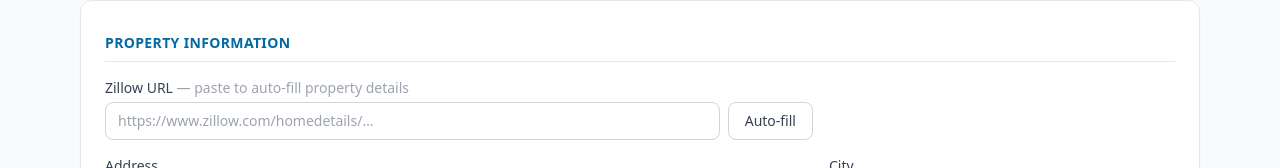
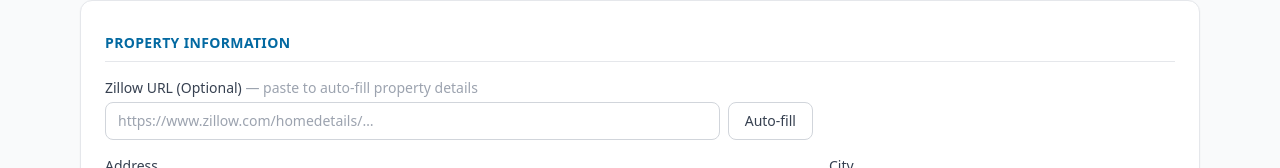
Before and after one commit to milosacks/Property-Analyzer, a React (Vite) app in the folder frontend/: page /analyze in a window 1280 px wide. Shown: the part 173-341 px from the top of the page. Built offline with nearby package versions, Linux system fonts and the light colour scheme.

Commit message:
Rename Zillow URL label to 'Zillow URL (Optional)'

```diff
--- a/frontend/src/components/PropertyForm.jsx
+++ b/frontend/src/components/PropertyForm.jsx
@@ -113,7 +113,7 @@ export default function PropertyForm({
         <SectionHeader title="Property Information" />
 
         <div className="sm:col-span-2">
-          <Field label="Zillow URL" hint="paste to auto-fill property details">
+          <Field label="Zillow URL (Optional)" hint="paste to auto-fill property details">
             <div className="flex gap-2">
               <Input form={form} field="zillow_url" type="url" placeholder="https://www.zillow.com/homedetails/…" onChange={(f, v) => { onChange(f, v); setFillStatus(null) }} />
               <button
```
